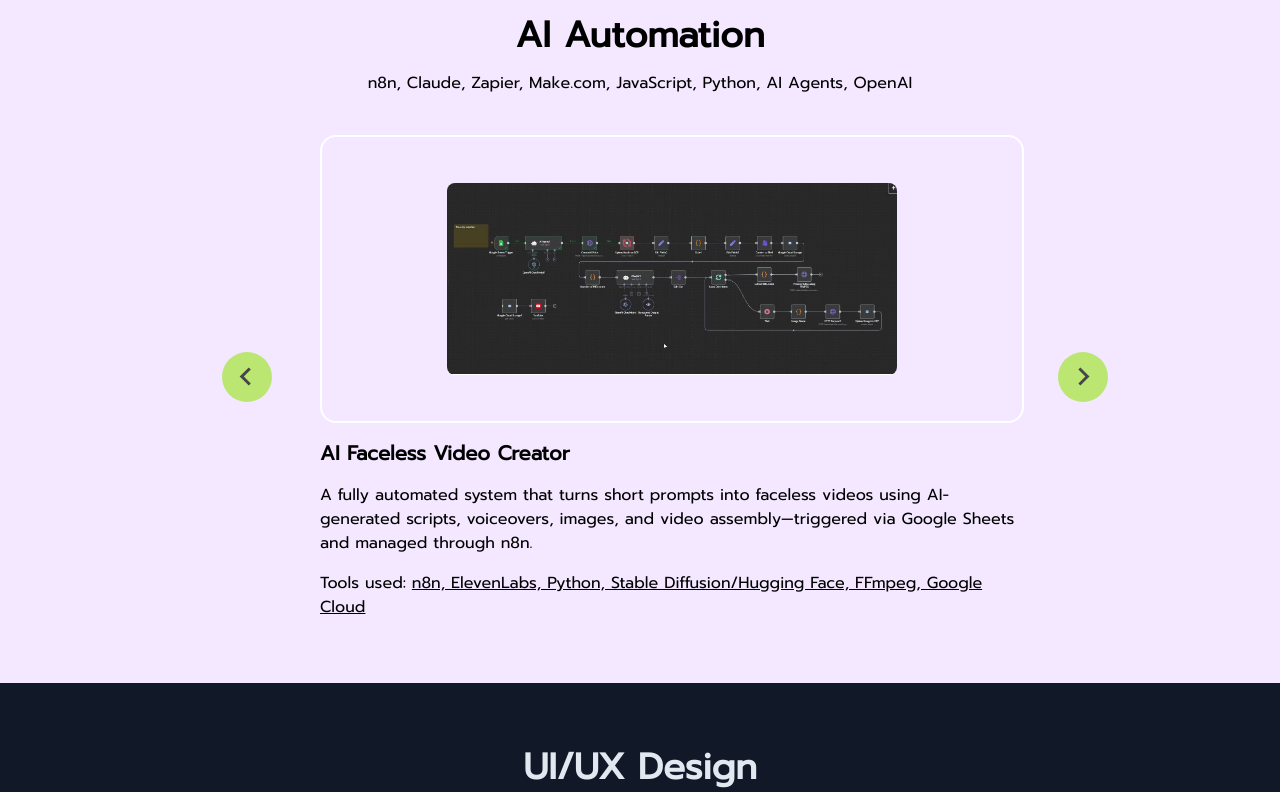
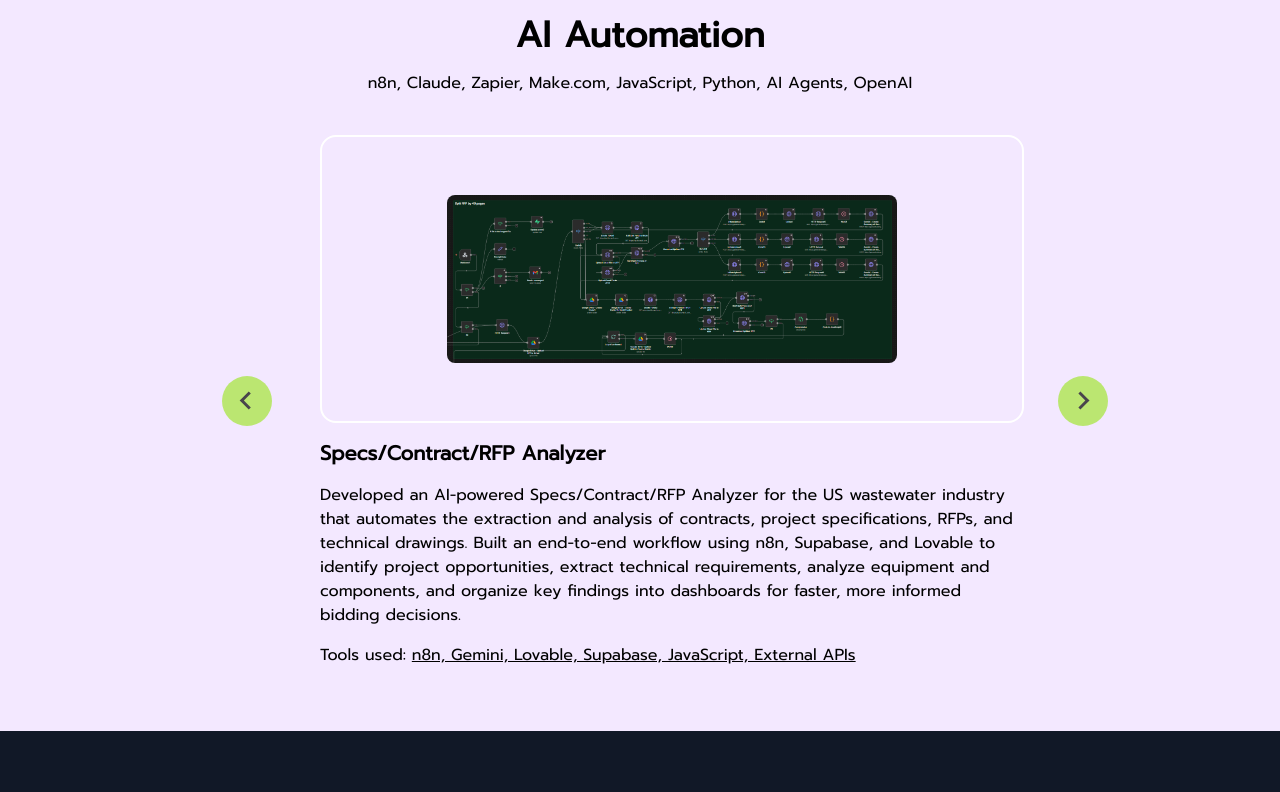
Before and after one commit to jerichoo0010/portfolio, a website: page index.html in a window 1280 px wide. Shown: the part 2120-2912 px from the top of the page. Drawn offline with nearby package versions, Linux system fonts and the light colour scheme.

Commit message:
update pages and images

```diff
--- a/index.html
+++ b/index.html
@@ -211,7 +211,14 @@
                                         <p>Tools used: <u>n8n, Pixverse, Fal.ai, Python, FFmpeg, Cloudinary</u></p>
                                     </a>
 
-
+                                    <a href="https://drive.google.com/file/d/1MircgwnJ2hXqSLM2f20jtQBrDyxRKDZJ/view?usp=sharing" target="_blank" class="splide__slide grid justify-center items-center space-y-4 w-96">
+                                        <div class="border-2 border-white hover:border-purple-400 duration-300 cursor-pointer w-full h-72 flex justify-center items-center p-2 rounded-2xl">
+                                            <img src="assets/icons/rfp-analyzer-preview.png" class="w-110 rounded-lg">
+                                        </div>
+                                        <h2 class="text-xl font-semibold">Specs/Contract/RFP Analyzer</h2>
+                                        <p>Developed an AI-powered Specs/Contract/RFP Analyzer for the US wastewater industry that automates the extraction and analysis of contracts, project specifications, RFPs, and technical drawings. Built an end-to-end workflow using n8n, Supabase, and Lovable to identify project opportunities, extract technical requirements, analyze equipment and components, and organize key findings into dashboards for faster, more informed bidding decisions.</p>
+                                        <p>Tools used: <u>n8n, Gemini, Lovable, Supabase, JavaScript, External APIs</u></p>
+                                    </a>
 
                                     <a href="https://drive.google.com/file/d/1NYYd-oavQtTErOMGIZF9AdS6YKRtXJ7w/view?usp=sharing" target="_blank" class="splide__slide grid justify-center items-center space-y-4 w-96">
                                         <div class="border-2 border-white hover:border-purple-400 duration-300 cursor-pointer w-full h-72 flex justify-center items-center p-2 rounded-2xl">
```
Also changed, not shown: assets/icons/rfp-analyzer-preview.png (added).
